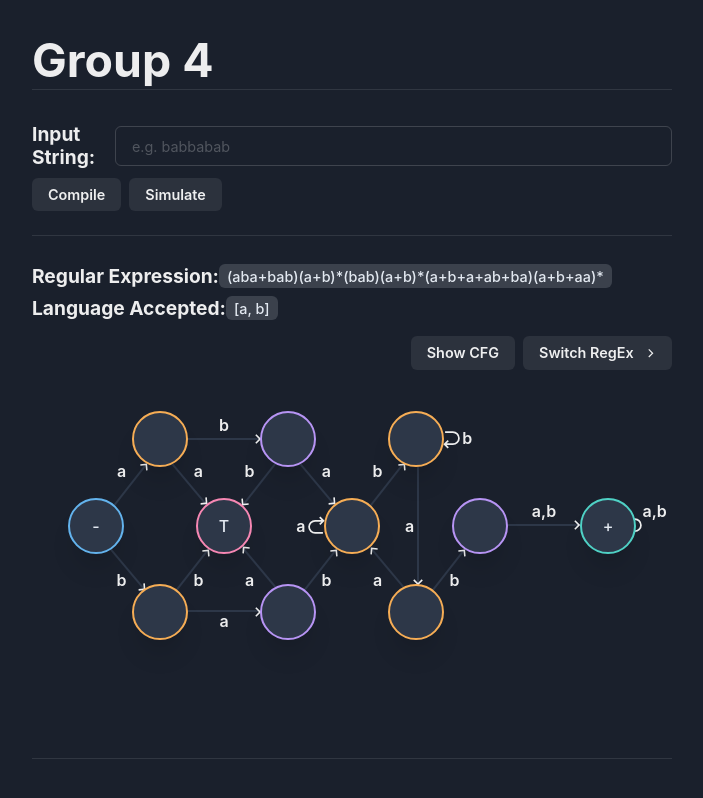
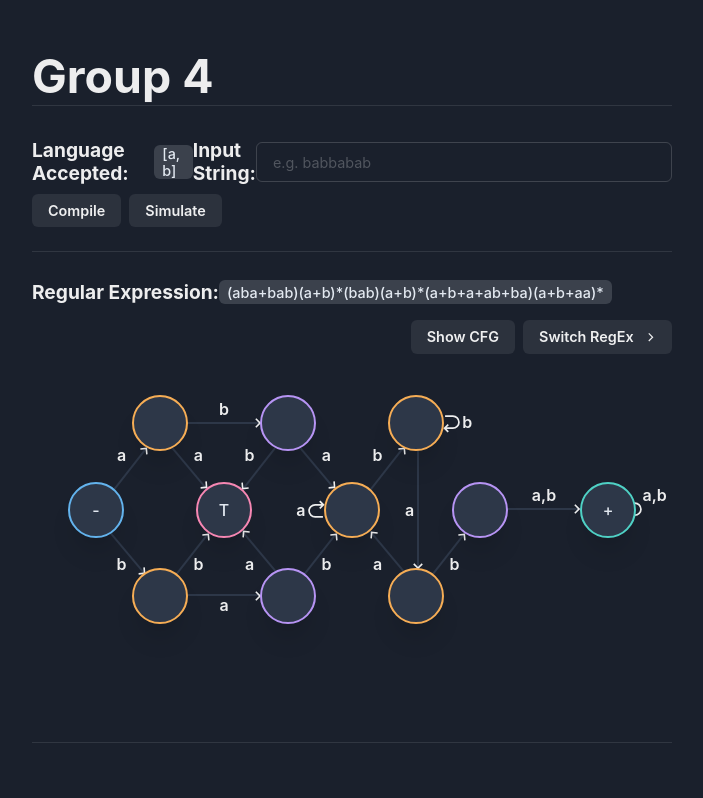
Before and after one commit to Kaezie/AutomataDFA, a Next.js app: page / in a window 1280 px wide. Shown: the whole page, without its empty margins (288-991 px from the left). Built offline with nearby package versions, Linux system fonts and the light colour scheme.

Commit message:
visual change: language accepted top

```diff
--- a/components/components/TopSection.js
+++ b/components/components/TopSection.js
@@ -43,6 +43,10 @@ const LeftBox = ({
             <Flex
               align="center"
               >
+              <Heading>Language Accepted:</Heading>
+              <Tag my={1} fontSize={["0.7em", "0.7em", "0.9em"]}>
+                {!prob2 ? "[a, b]" : "[0, 1]"}
+              </Tag>
               <Heading
                 w={["5em", "5em", "5em", "5em", "5em", "10em"]}>
                 Input String:
@@ -113,10 +117,6 @@ const LeftBox = ({
               display={["flex", "flex", "flex", "flex", "flex", "flex"]}
               align="center"
             >
-              <Heading>Language Accepted:</Heading>
-              <Tag my={1} fontSize={["0.7em", "0.7em", "0.9em"]}>
-                {!prob2 ? "[a, b]" : "[0, 1]"}
-              </Tag>
             </Flex>
           </form>
         </Box>
```
